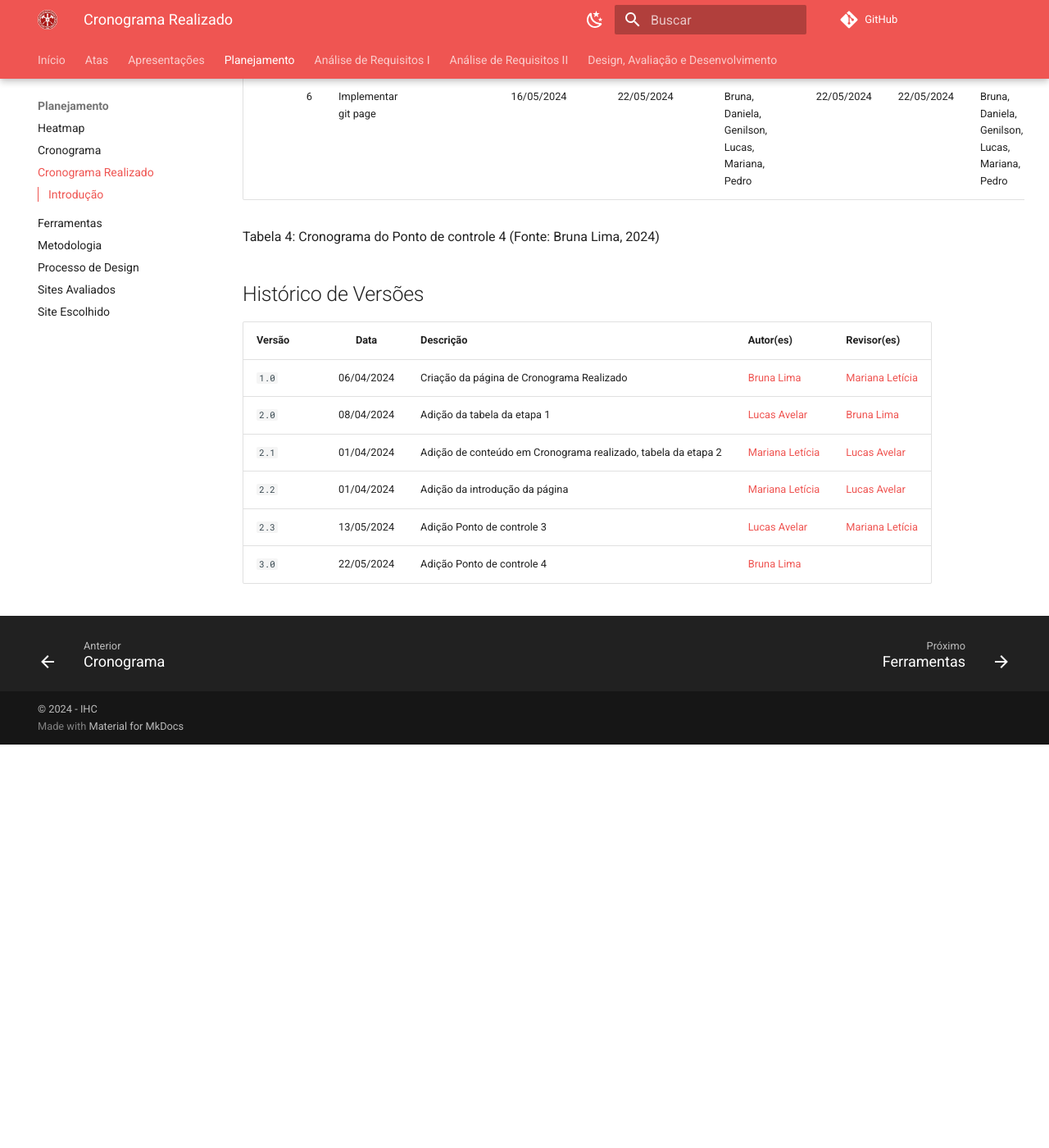
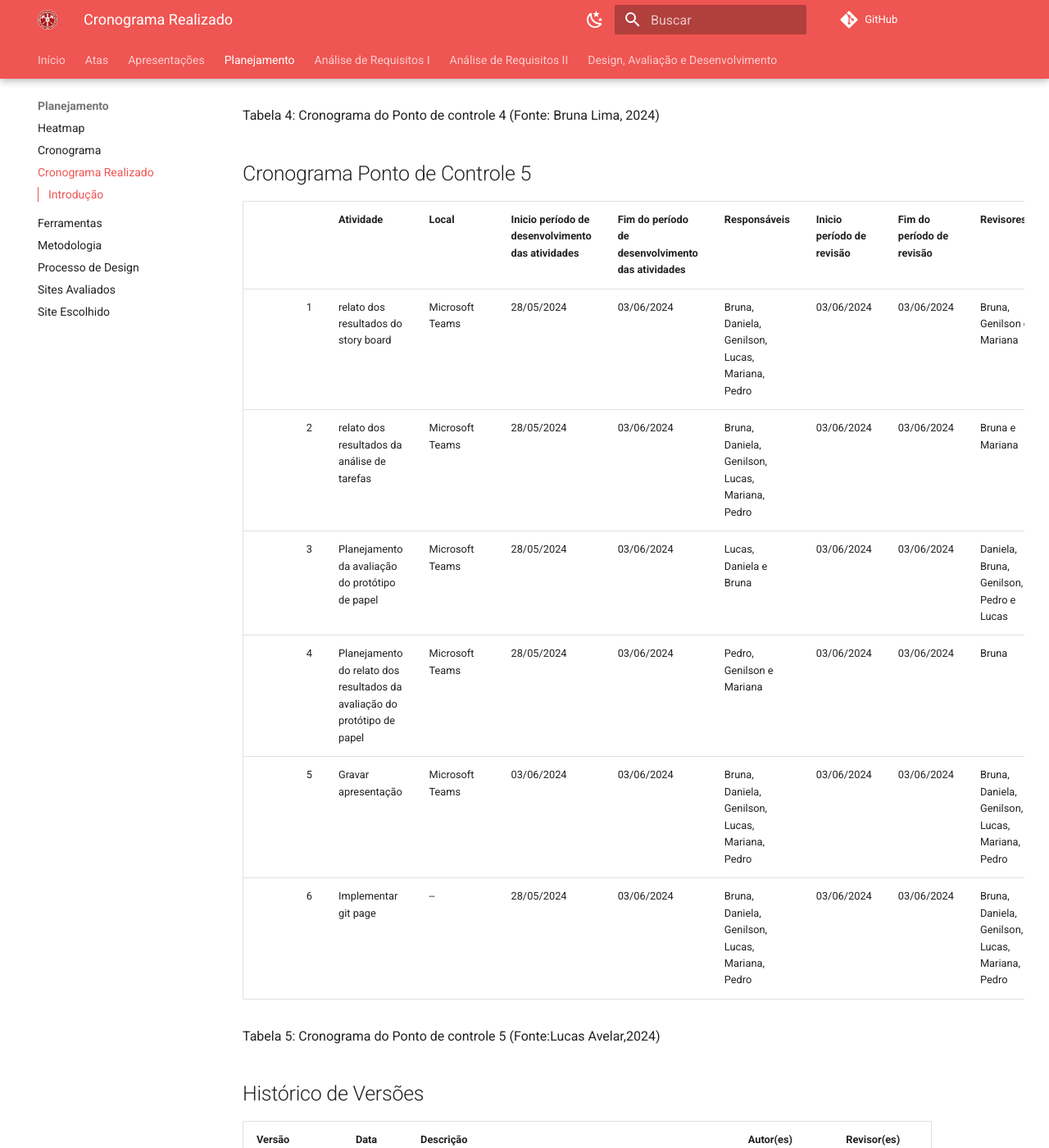
Before and after one commit to Interacao-Humano-Computador/2024.1-CBMERJ, an MkDocs documentation site: the page built from docs/planejamento/CronogramaRealizado.md, in a window 1280 px wide and 1400 px high, scrolled down 4138 px. Shown: the whole window at 82% size. Built offline with MkDocs 1.6.1 and Material for MkDocs 9.7.7, drawn with Linux system fonts in a browser that asks for light colours; comment, search, counter and statistics services are not loaded; before the commit the page ends 5046 px from its top, so only the background shows below that; some of the changed text lies outside the part shown.

Commit message:
adição do cronograma executado da etapa 5

```diff
--- a/docs/planejamento/CronogramaRealizado.md
+++ b/docs/planejamento/CronogramaRealizado.md
@@ -26,7 +26,7 @@ Este é o cronograma realizado, o qual representa o que e como de fato as ativid
 <br>
 <br>
 
-## Cronograma Ponto de Controle
+## Cronograma Ponto de Controle 2
 
 
 |    | Atividade                                      | Local        | Inicio período de desenvolvimento das atividades   | Fim do período de desenvolvimento das atividades          | Responsáveis   | Inicio Período de Revisão   | Fim do período de revisão          | Revisores   |
@@ -61,14 +60,28 @@ Este é o cronograma realizado, o qual representa o que e como de fato as ativid
 
 |    | Atividade | Local | Inicio período de desenvolvimento das atividades | Fim do período de desenvolvimento das atividades | Responsáveis | Inicio período de Revisão | Fim do período de revisão | Revisores |
 |---:|:---------------------------------------------|:-------------|:--------------------------------------------|:--------------------|:----------------|:---------------------|:--------------------|:------------|
-|  1 | Planejamento da avaliação da análise de tarefas |  | 16/05/2024| 22/05/2024 | Genilson | 22/05/2024 | 22/05/2024 | Daniela |
-|  2 | Planejamento do relato de resultados da análise de tarefa |  | 16/05/2024| 22/05/2024  | Lucas e Pedro | 22/05/2024   | 22/05/2024  | Bruna e Mariana |
-|  3 | Planejamento da avaliação do storyboard |  | 16/05/2024 | 22/05/2024  | Daniela | 22/05/2024 | 22/05/2024  | Genilson |
-|  4 | Planejamento do relato de resultados do storyboard |  | 16/05/2024| 22/05/2024  | Bruna e Mariana | 22/05/2024 | 22/05/2024 | Lucas e Pedro |
+|  1 | Planejamento da avaliação da análise de tarefas | Microsoft Teams | 16/05/2024| 22/05/2024 | Genilson | 22/05/2024 | 22/05/2024 | Daniela |
+|  2 | Planejamento do relato de resultados da análise de tarefa | Microsoft Teams | 16/05/2024| 22/05/2024  | Lucas e Pedro | 22/05/2024   | 22/05/2024  | Bruna e Mariana |
+|  3 | Planejamento da avaliação do storyboard | Microsoft Teams | 16/05/2024 | 22/05/2024  | Daniela | 22/05/2024 | 22/05/2024  | Genilson |
+|  4 | Planejamento do relato de resultados do storyboard | Microsoft Teams | 16/05/2024| 22/05/2024  | Bruna e Mariana | 22/05/2024 | 22/05/2024 | Lucas e Pedro |
 |  5 | Gravar apresentação | Microsoft Teams | 22/05/2024 | 22/05/2024 | Bruna, Daniela, Genilson, Lucas, Mariana, Pedro | 22/05/2024 | 22/05/2024 | Bruna, Daniela, Genilson, Lucas, Mariana, Pedro |
-|  6 | Implementar git page |  | 16/05/2024| 22/05/2024  | Bruna, Daniela, Genilson, Lucas, Mariana, Pedro | 22/05/2024 | 22/05/2024 | Bruna, Daniela, Genilson, Lucas, Mariana, Pedro |
+|  6 | Implementar git page | -- | 16/05/2024| 22/05/2024  | Bruna, Daniela, Genilson, Lucas, Mariana, Pedro | 22/05/2024 | 22/05/2024 | Bruna, Daniela, Genilson, Lucas, Mariana, Pedro |
 
 <p>Tabela 4: Cronograma do Ponto de controle 4 (Fonte: Bruna Lima, 2024)</p>
+
+
+## Cronograma Ponto de Controle 5
+
+|    | Atividade                                                                | Local        | Inicio período de desenvolvimento das atividades   | Fim do período de desenvolvimento das atividades          | Responsáveis       | Inicio período de revisão   | Fim do período de revisão          | Revisores   |
+|---:|:-------------------------------------------------------------------------|:-------------|:--------------------------------------------|:--------------------|:-------------------|:---------------------|:--------------------|:------------|
+|  1 | relato dos resultados do story board             | Microsoft Teams | 28/05/2024                          | 03/06/2024  | Bruna, Daniela, Genilson, Lucas, Mariana, Pedro | 03/06/2024   | 03/06/2024  | Bruna, Genilson e Mariana      |
+|  2 | relato dos resultados da análise de tarefas                              | Microsoft Teams | 28/05/2024                           | 03/06/2024  | Bruna, Daniela, Genilson, Lucas, Mariana, Pedro            | 03/06/2024   | 03/06/2024  | Bruna e Mariana      |
+|  3 | Planejamento da avaliação do protótipo de papel                          | Microsoft Teams | 28/05/2024                           | 03/06/2024  | Lucas, Daniela e Bruna              | 03/06/2024   | 03/06/2024  | Daniela, Bruna, Genilson, Pedro e Lucas     |
+|  4 | Planejamento do relato dos resultados da avaliação do protótipo de papel | Microsoft Teams | 28/05/2024                           | 03/06/2024  | Pedro, Genilson e Mariana      | 03/06/2024   | 03/06/2024  | Bruna    |
+|  5 | Gravar apresentação                                                      | Microsoft Teams | 03/06/2024                           | 03/06/2024  |  Bruna, Daniela, Genilson, Lucas, Mariana, Pedro              | 03/06/2024   | 03/06/2024  |  Bruna, Daniela, Genilson, Lucas, Mariana, Pedro       |
+|  6 | Implementar git page                                                     | -- | 28/05/2024                           | 03/06/2024  | Bruna, Daniela, Genilson, Lucas, Mariana, Pedro            | 03/06/2024   |03/06/2024  |  Bruna, Daniela, Genilson, Lucas, Mariana, Pedro       |
+
+<p>Tabela 5: Cronograma do Ponto de controle 5 (Fonte:Lucas Avelar,2024)</p>
 
 ## Histórico de Versões
 
@@ -80,3 +93,4 @@ Este é o cronograma realizado, o qual representa o que e como de fato as ativid
 | `2.2`   | 01/04/2024 | Adição da introdução da página                     | [Mariana Letícia](https://github.com/Marianannn)  | [Lucas Avelar](https://github.com/LucasAvelar2711)        |
 | `2.3`   | 13/05/2024 | Adição Ponto de controle 3                    | [Lucas Avelar](https://github.com/LucasAvelar2711)  | [Mariana Letícia](https://github.com/Marianannn)        |
 | `3.0`   | 22/05/2024 | Adição Ponto de controle 4                   | [Bruna Lima](https://github.com/libruna)  |        |
+| `4.0`   | 22/05/2024 | Adição Ponto de controle 5                   | [Mariana Letícia](https://github.com/Marianannn)  |    [Bruna Lima](https://github.com/libruna)    |
```
Also changed, not shown: other parts of docs/planejamento/CronogramaRealizado.md (+2 -3 lines).
